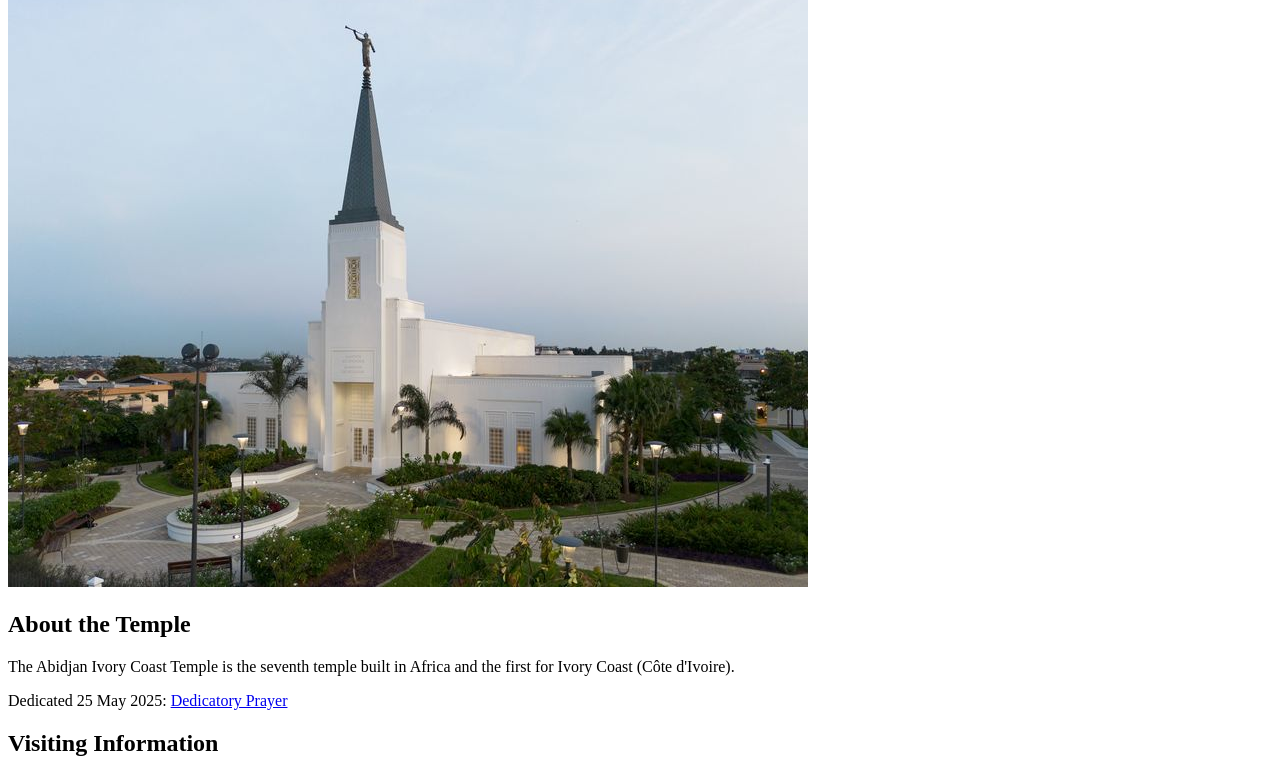
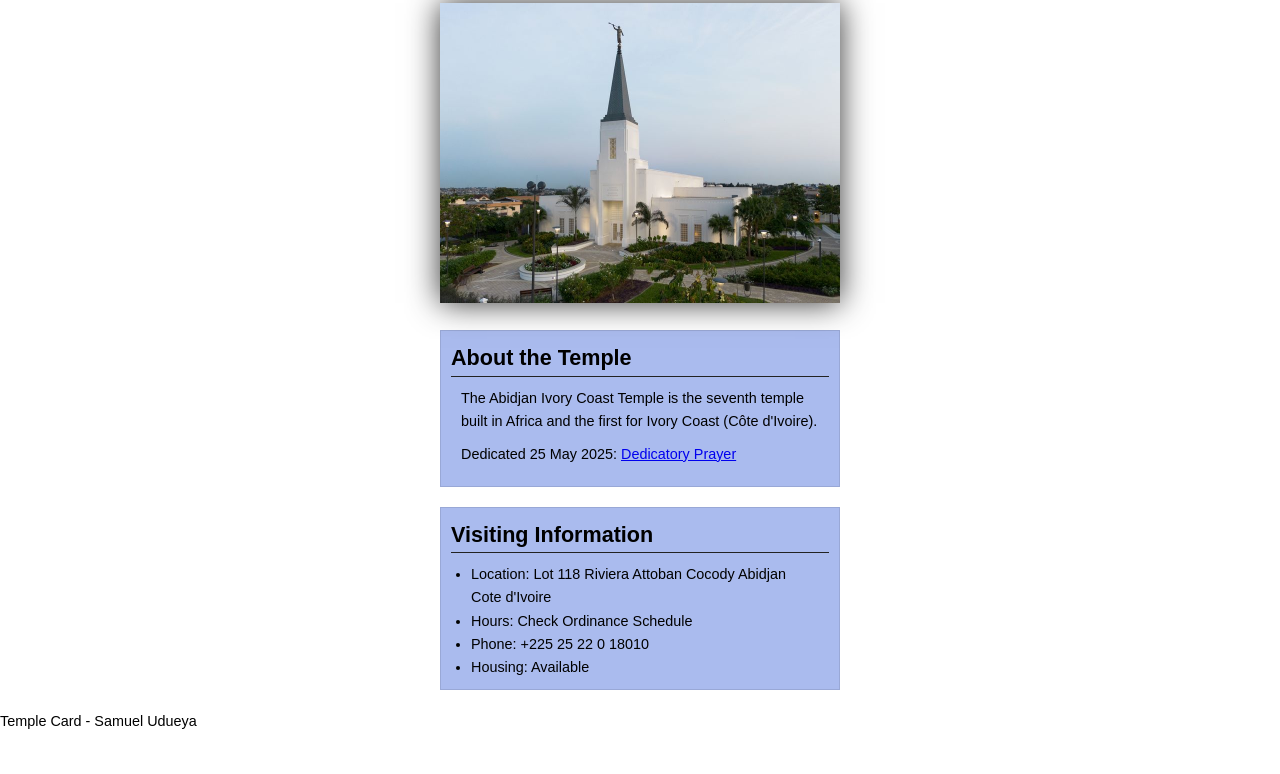
Before and after one commit to samuelevi/wdd130, a plain HTML site: page week02/temple.html in a window 1280 px wide. Shown: the part 127-901 px from the top of the page. After the commit the page ends 860 px from the top, so only its background shows below. Drawn offline with Linux system fonts and the light colour scheme.

Commit message:
Update temple.html

```diff
--- a/week02/temple.html
+++ b/week02/temple.html
@@ -5,7 +5,7 @@
     <meta charset="UTF-8">
     <meta name="viewport" content="width=device-width, initial-scale=1.0">
     <title>Temple Card - Abidjan Cote d'Ivoire</title>
-    <link rel="stylesheet" src="./styles/temple.css">
+    <link rel="stylesheet" href="./styles/temple.css">
 </head>
 
 <body>
```
